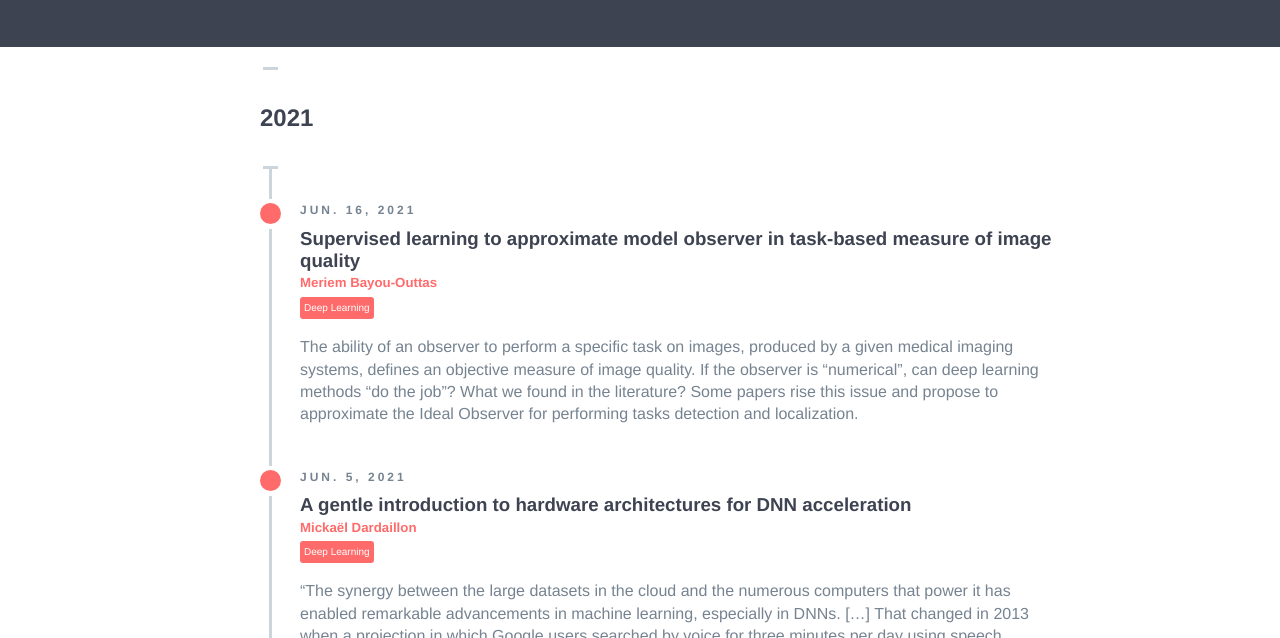
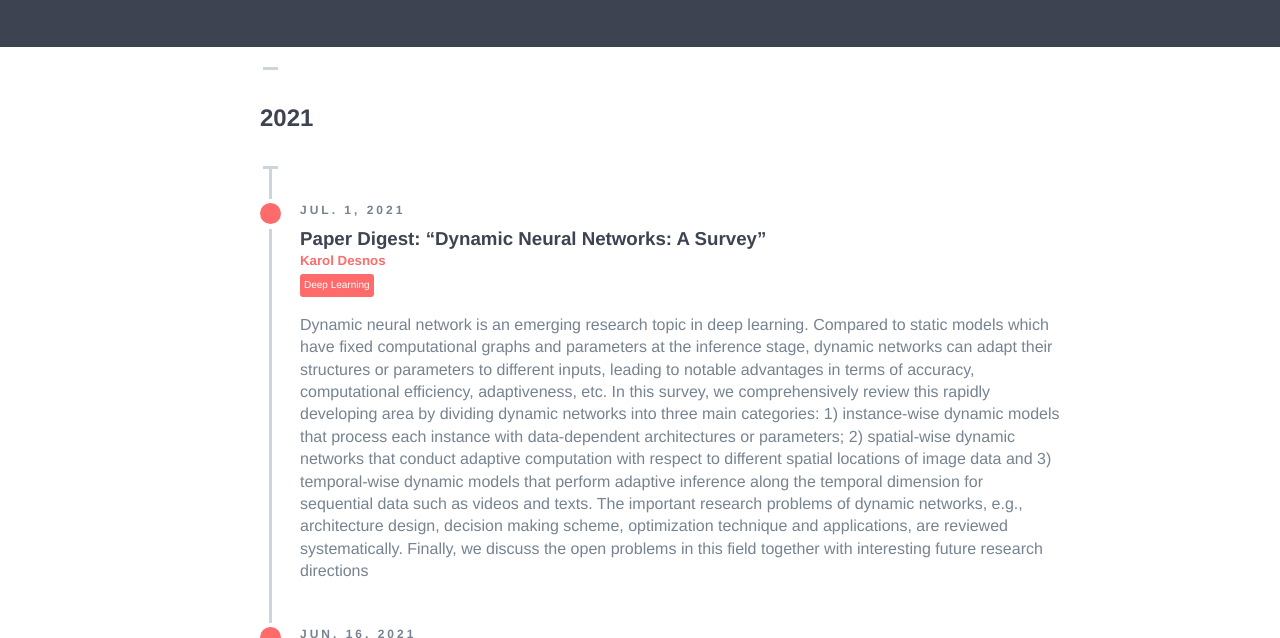
Before and after one commit to beuve/vaader-air, a plain HTML site: page index.html in a window 1280 px wide. Shown: the part 314-952 px from the top of the page. Drawn offline with Linux system fonts and the light colour scheme.

Commit message:
Desnos 01-07-21

```diff
--- a/index.html
+++ b/index.html
@@ -26,6 +26,41 @@
             <div class="timeline-content">
                 <h2 class="timeline-title">2021</h2>
             </div>
+        </li>
+        <li class="timeline-item">
+            <a href="./pages/desnos-01-07-21/page.html">
+                <div class="timeline-info">
+                    <span>jul. 1, 2021</span>
+                </div>
+                <div class="timeline-marker"></div>
+                <div class="timeline-content">
+                    <h3 class="timeline-title">Paper Digest: “Dynamic Neural Networks: A Survey”
+                    </h3>
+                    <h5 class="timeline-title">Karol Desnos</h5>
+                    <ul class="tags">
+                        <li>Deep Learning</li>
+                    </ul>
+                    <p>
+                        Dynamic neural network is an emerging research topic in deep learning. Compared to static models
+                        which have fixed computational graphs and parameters at the inference stage, dynamic networks
+                        can
+                        adapt their structures or parameters to different inputs, leading to notable advantages in terms
+                        of accuracy, computational efficiency, adaptiveness, etc. In this survey, we comprehensively
+                        review
+                        this rapidly developing area by dividing dynamic networks into three main categories: 1)
+                        instance-wise dynamic models that process each instance with data-dependent architectures or
+                        parameters; 2) spatial-wise dynamic networks that conduct adaptive computation with respect to
+                        different spatial locations of image data and 3) temporal-wise dynamic models that perform
+                        adaptive inference along the temporal dimension for sequential data such as videos and texts.
+                        The
+                        important research problems of dynamic networks, e.g., architecture design, decision making
+                        scheme,
+                        optimization technique and applications, are reviewed systematically. Finally, we discuss the
+                        open
+                        problems in this field together with interesting future research directions
+                    </p>
+                </div>
+            </a>
         </li>
         <li class="timeline-item">
             <a href="./pages/bayou-outtas-16-06-21/page.html">
```
Also changed, not shown: pages/desnos-01-07-21/page.html (added, +62 -0 lines), pages/desnos-01-07-21/docs/header.jpeg (added), 1 other file.
